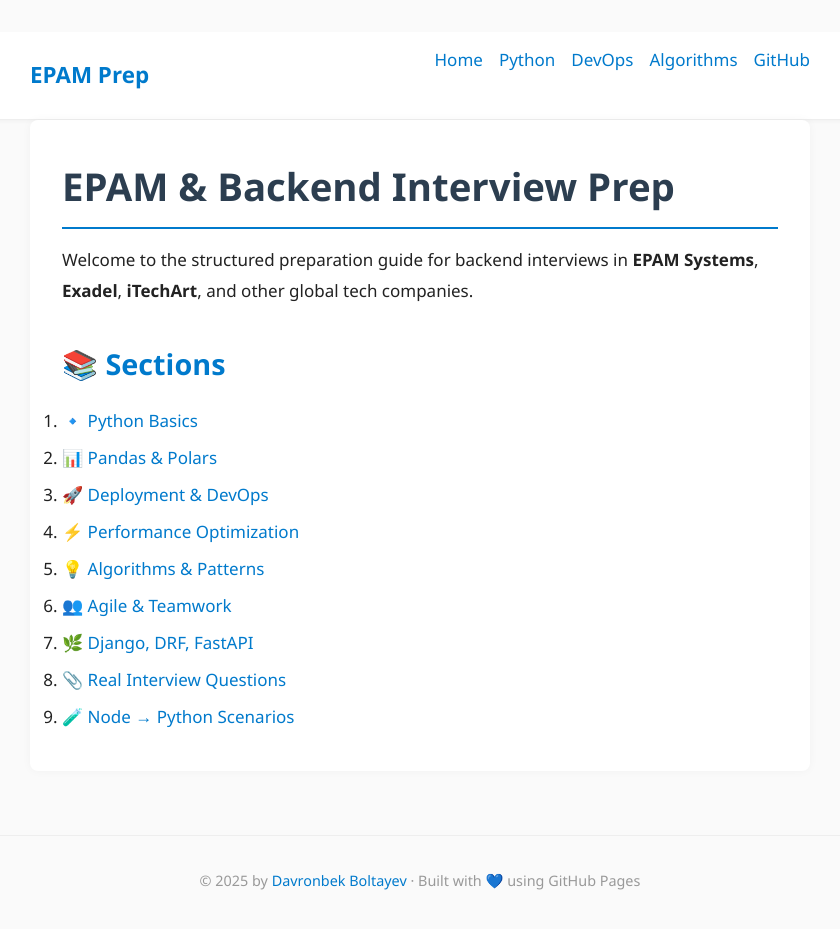
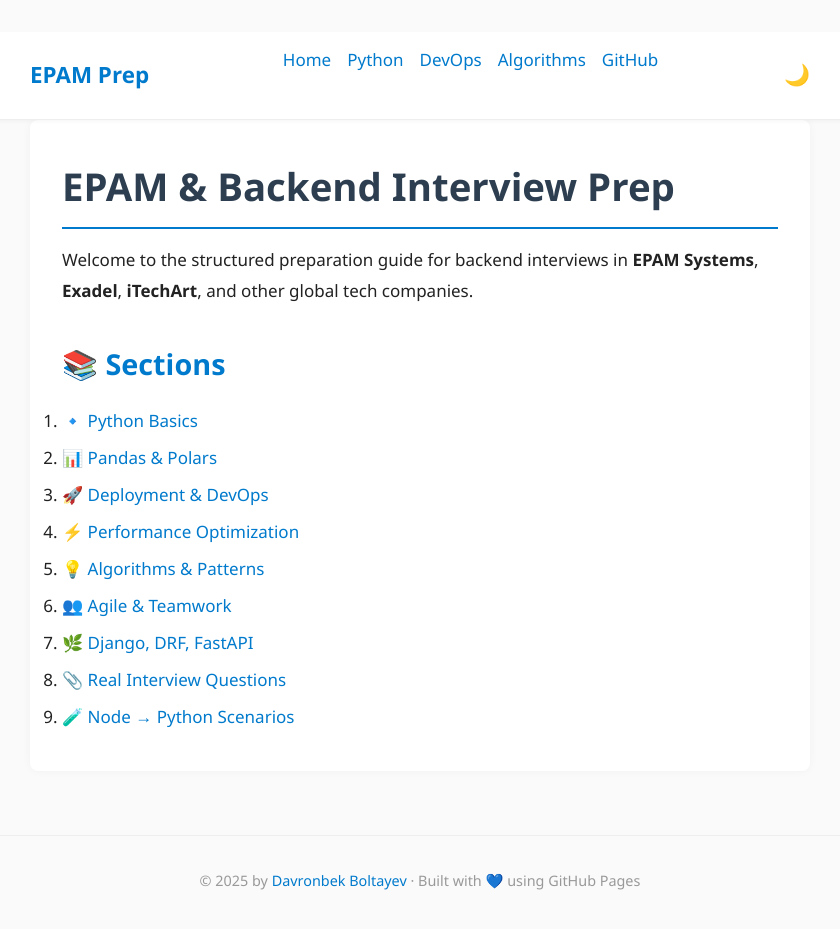
Before and after one commit to firdavsDev/epam-interview-prep, a Jekyll site: the page built from docs/index.md, in a window 1280 px wide and 974 px high. Shown: the top 929 px of the window, without its empty margins (220-1060 px from the left). Built offline with Jekyll 4.4.1, drawn with Linux system fonts in a browser that asks for light colours.

Commit message:
Add sticky navbar and dark mode toggle

```diff
--- a/docs/_layouts/default.html
+++ b/docs/_layouts/default.html
@@ -10,7 +10,7 @@
 
 <body>
 
-    <!-- 🔹 Responsive NAVBAR -->
+    <!-- 🔹 NAVBAR (Sticky) -->
     <nav class="navbar">
         <div class="nav-container">
             <a class="nav-logo" href="{{ '/' | relative_url }}">EPAM Prep</a>
@@ -22,24 +22,42 @@
                 <li><a href="{{ '/5_algorithms.md' | relative_url }}">Algorithms</a></li>
                 <li><a href="https://github.com/firdavsDev/epam-interview-prep" target="_blank">GitHub</a></li>
             </ul>
+            <!-- 🌙 Dark mode switch -->
+            <button class="dark-toggle" id="darkToggle" title="Toggle Dark Mode">🌙</button>
         </div>
     </nav>
 
+    <!-- 🔸 MAIN -->
     <main>
         {{ content }}
     </main>
 
+    <!-- 🔻 FOOTER -->
     <footer class="footer">
         <p>© {{ site.time | date: '%Y' }} by <a href="https://linkedin.com/in/{{ site.linkedin }}" target="_blank">{{
                 site.author }}</a> · Built with 💙 using GitHub Pages</p>
     </footer>
 
+    <!-- ✅ JS for nav toggle and dark mode -->
     <script>
+        // Mobile navbar
         const toggle = document.querySelector('.nav-toggle');
         const links = document.querySelector('.nav-links');
         toggle.addEventListener('click', () => {
             links.classList.toggle('active');
         });
+
+        // Dark mode
+        const darkBtn = document.getElementById('darkToggle');
+        darkBtn.addEventListener('click', () => {
+            document.body.classList.toggle('dark');
+            localStorage.setItem('theme', document.body.classList.contains('dark') ? 'dark' : 'light');
+        });
+
+        // Auto-load saved theme
+        if (localStorage.getItem('theme') === 'dark') {
+            document.body.classList.add('dark');
+        }
     </script>
 
 </body>
--- a/docs/assets/main.css
+++ b/docs/assets/main.css
@@ -108,13 +108,7 @@ th {
     background-color: #f0f0f0;
 }
 
-/* === NAVBAR === */
-.navbar {
-    background-color: #ffffff;
-    border-bottom: 1px solid #eee;
-    padding: 0.8rem 1rem;
-    box-shadow: 0 2px 4px rgba(0, 0, 0, 0.03);
-}
+
 
 .nav-container {
     max-width: 780px;
@@ -191,3 +185,52 @@ th {
 .footer a:hover {
     text-decoration: underline;
 }
+
+/* === STICKY NAVBAR === */
+.navbar {
+    position: sticky;
+    top: 0;
+    z-index: 999;
+    background-color: #ffffff;
+    border-bottom: 1px solid #eee;
+    padding: 0.8rem 1rem;
+    box-shadow: 0 2px 4px rgba(0, 0, 0, 0.03);
+}
+
+/* === DARK MODE === */
+body.dark {
+    background-color: #1e1e1e;
+    color: #ddd;
+}
+
+body.dark main {
+    background-color: #2c2c2c;
+    color: #eee;
+}
+
+body.dark .navbar {
+    background-color: #292929;
+    border-color: #444;
+}
+
+body.dark a {
+    color: #42aaff;
+}
+
+body.dark pre code {
+    background-color: #333;
+    border-color: #555;
+}
+
+body.dark .footer {
+    color: #aaa;
+}
+
+/* === Dark Mode Button === */
+.dark-toggle {
+    background: none;
+    border: none;
+    font-size: 1.3rem;
+    cursor: pointer;
+    margin-left: 1rem;
+}
```
